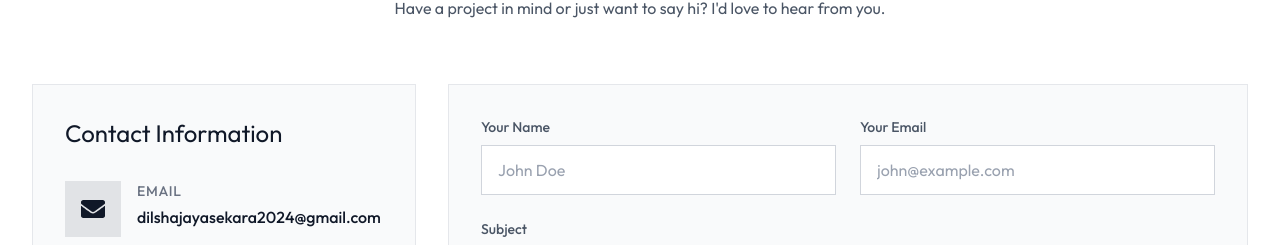
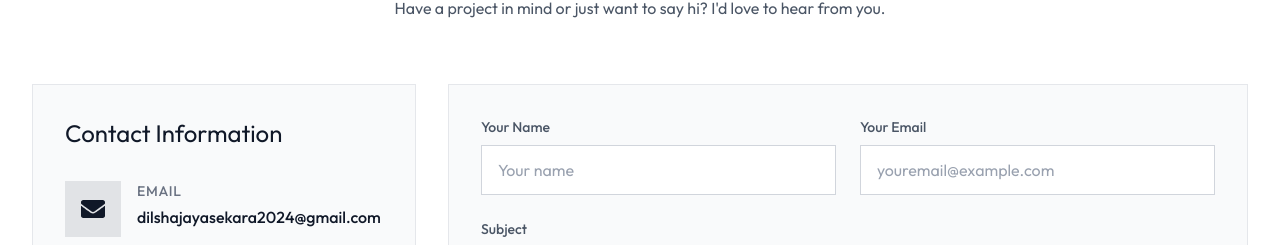
Before and after one commit to Dilsha0412/Myportfolio, a React (Vite) app: page / in a window 1280 px wide. Shown: the part 6318-6563 px from the top of the page. Built offline with nearby package versions, Linux system fonts and the light colour scheme.

Commit message:
feat:edit contact page

```diff
--- a/src/components/Contact.jsx
+++ b/src/components/Contact.jsx
@@ -181,7 +181,7 @@ const Contact = () => {
                     value={formData.name}
                     onChange={handleChange}
                     required
-                    placeholder="John Doe"
+                    placeholder="Your name"
                     className="w-full bg-white dark:bg-[#111]/50 border border-gray-300 dark:border-white/10 rounded-none px-4 py-3 text-gray-900 dark:text-white placeholder:text-gray-400 dark:placeholder:text-gray-500 focus:outline-none focus:ring-2 focus:ring-white focus:border-transparent transition-all"
                   />
                 </div>
@@ -193,7 +193,7 @@ const Contact = () => {
                     value={formData.email}
                     onChange={handleChange}
                     required
-                    placeholder="john@example.com"
+                    placeholder="youremail@example.com"
                     className="w-full bg-white dark:bg-[#111]/50 border border-gray-300 dark:border-white/10 rounded-none px-4 py-3 text-gray-900 dark:text-white placeholder:text-gray-400 dark:placeholder:text-gray-500 focus:outline-none focus:ring-2 focus:ring-white focus:border-transparent transition-all"
                   />
                 </div>
```
